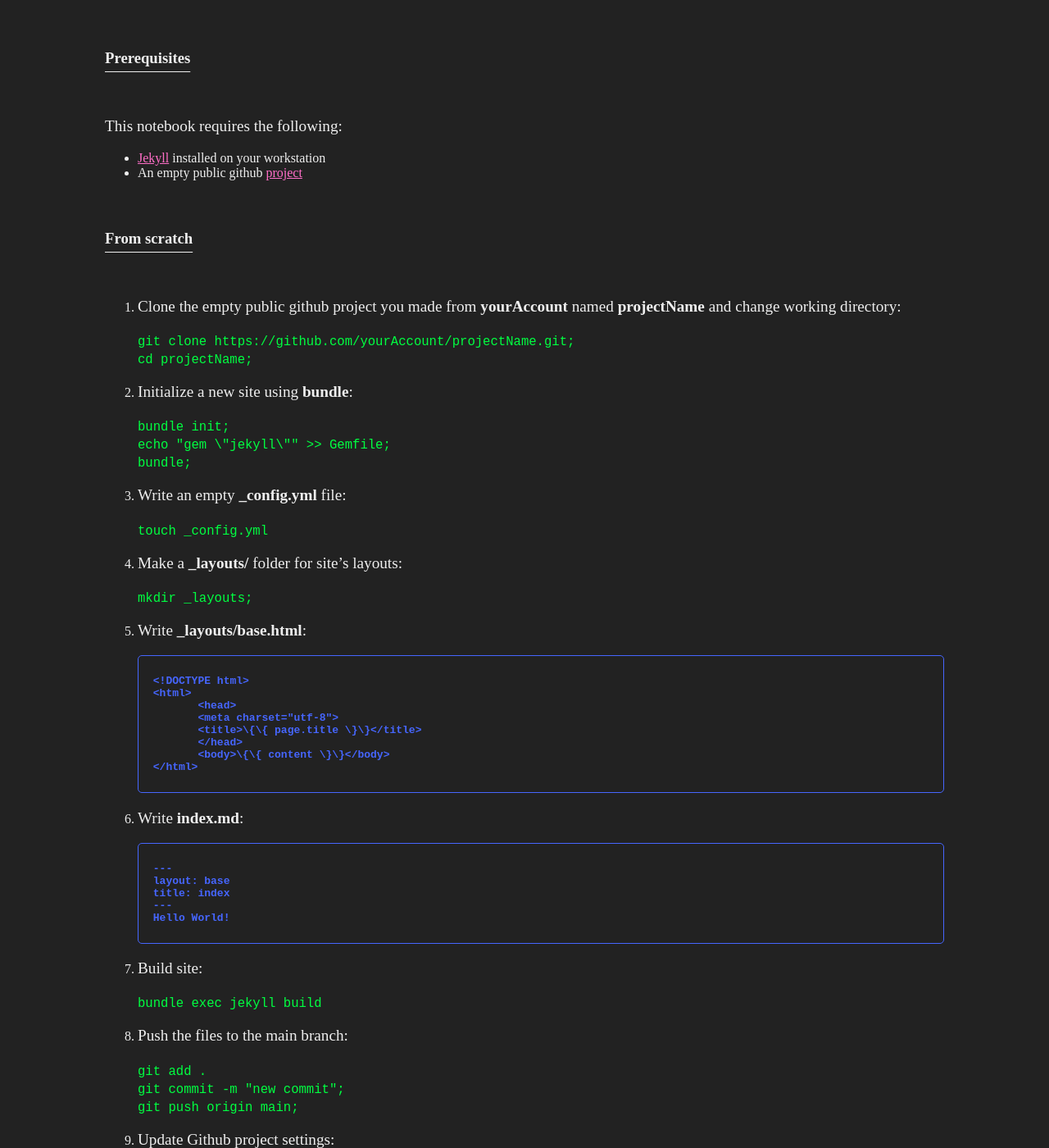
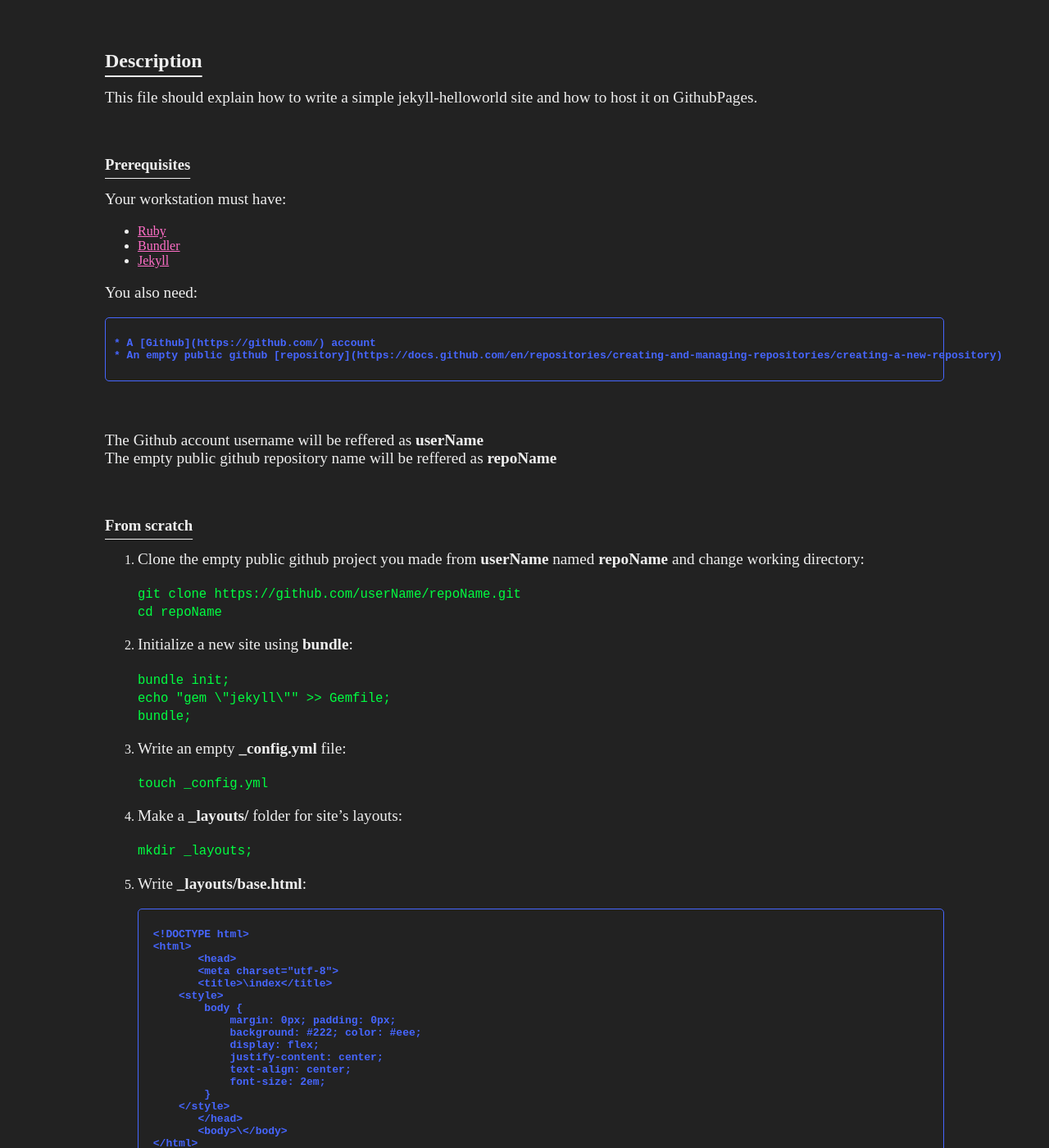
Before and after one commit to hugoio/JekyllFromScratch, a Jekyll site: the page built from index.md, in a window 1280 px wide and 1400 px high. Shown: the whole window at 82% size. Built offline with Jekyll 4.4.1, drawn with Linux system fonts in a browser that asks for light colours; some of the changed text lies outside the part shown.

Commit message:
new commit

````diff
--- a/index.md
+++ b/index.md
@@ -1,58 +1,81 @@
 ---
 layout: base
-title: Jekyll notebook
+title: index
 ---
 
 &nbsp;
 
-### <a name="1"></a>Prerequisites
+## Description
+
+This file should explain how to write a simple jekyll-helloworld site and how to host it on GithubPages.
 
 &nbsp;
 
-This notebook requires the following:
+### Prerequisites
 
-* [Jekyll](https://jekyllrb.com/docs/) installed on your workstation
-* An empty public github [project](https://docs.github.com/en/repositories/creating-and-managing-repositories/creating-a-new-repository)
+Your workstation must have:
+
+* [Ruby](https://www.ruby-lang.org/en/)
+* [Bundler](https://bundler.io/)
+* [Jekyll](https://jekyllrb.com/)
+
+You also need:
+
+	* A [Github](https://github.com/) account
+	* An empty public github [repository](https://docs.github.com/en/repositories/creating-and-managing-repositories/creating-a-new-repository)
 
 &nbsp;
 
-### <a name="2"></a>From scratch
+The Github account username will be reffered as __userName__
+The empty public github repository name will be reffered as __repoName__
 
 &nbsp;
 
-1. Clone the empty public github project you made from __yourAccount__ named __projectName__ and change working directory:
+### From scratch
 
-	```git clone https://github.com/yourAccount/projectName.git;```
-	```cd projectName;```
+1. Clone the empty public github project you made from __userName__ named __repoName__ and change working directory:
 
-3. Initialize a new site using __bundle__:
+	``` git clone https://github.com/userName/repoName.git ```
+	``` cd repoName ```
+
+2. Initialize a new site using __bundle__:
 
 	```bundle init;```
 	```echo "gem \"jekyll\"" >> Gemfile;```
 	```bundle;```
 
-4. Write an empty ___config.yml__ file:
+3. Write an empty ___config.yml__ file:
 
 	```touch _config.yml```
 
-5. Make a ___layouts/__ folder for site's layouts:
+4. Make a ___layouts/__ folder for site's layouts:
 
 	```mkdir _layouts;```
 
-6. Write ___layouts/base.html__:
+5. Write ___layouts/base.html__:
 
 	```html
 	<!DOCTYPE html>
 	<html>
   	<head>
     	<meta charset="utf-8">
-    	<title>\{\{ page.title \}\}</title>
+    	<title>\{{ page.title \}}</title>
+		<style>
+			body {
+				margin: 0px; padding: 0px;
+				background: #222; color: #eee;
+				display: flex;
+				justify-content: center;
+				text-align: center;
+				font-size: 2em;
+			}
+		</style>
   	</head>
-  	<body>\{\{ content \}\}</body>
+  	<body>\{{ content \}}</body>
 	</html>
 	```
 
-7. Write __index.md__:
+6. Write __index.md__:
 
 	```yaml
 	---
@@ -62,16 +85,15 @@ This notebook requires the following:
 	Hello World!
 	```
 
-8. Build site:
-
-	```bundle exec jekyll build```
-
-9. Push the files to the main branch:
+7. Push the files to the main branch:
 
 	```git add .```
 	```git commit -m "new commit";```
-	```git push origin main;```
+	```git push```
 
-10. Update Github project settings:
+8. Enable Github Pages:
 
-	[Official documentation](https://docs.github.com/en/pages/getting-started-with-github-pages/configuring-a-publishing-source-for-your-github-pages-site)
+	- Go to the repository settings page on Github
+	- In the "Code and automation" section of the sidebar, click Pages.
+	- Under "Build and deployment", under "Branch", use the None or Branch drop-down menu and select "main" branch as a publishing source.
+	- Click Save
````
